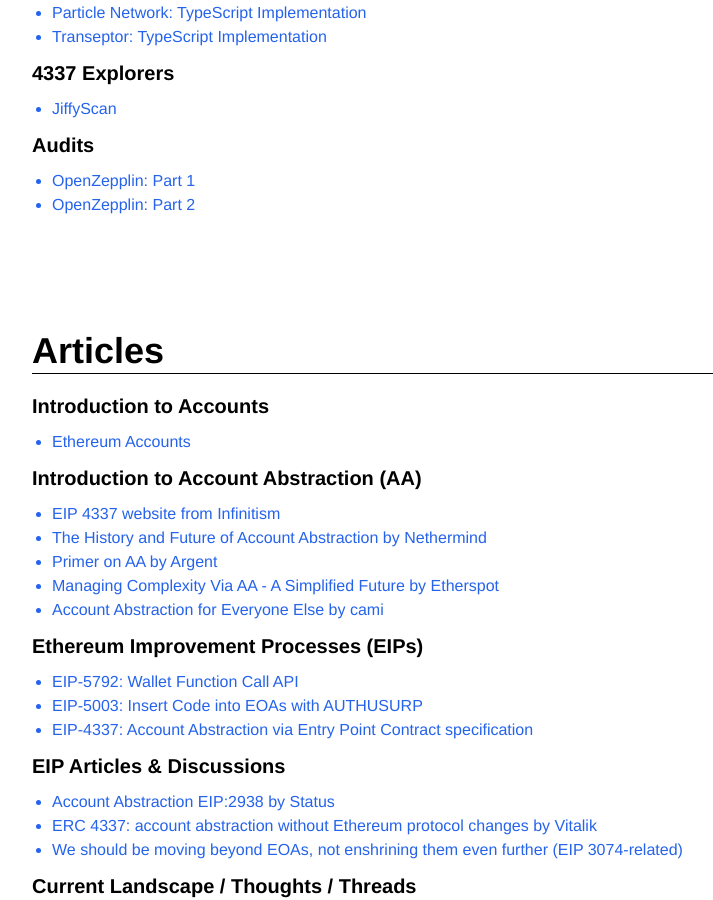
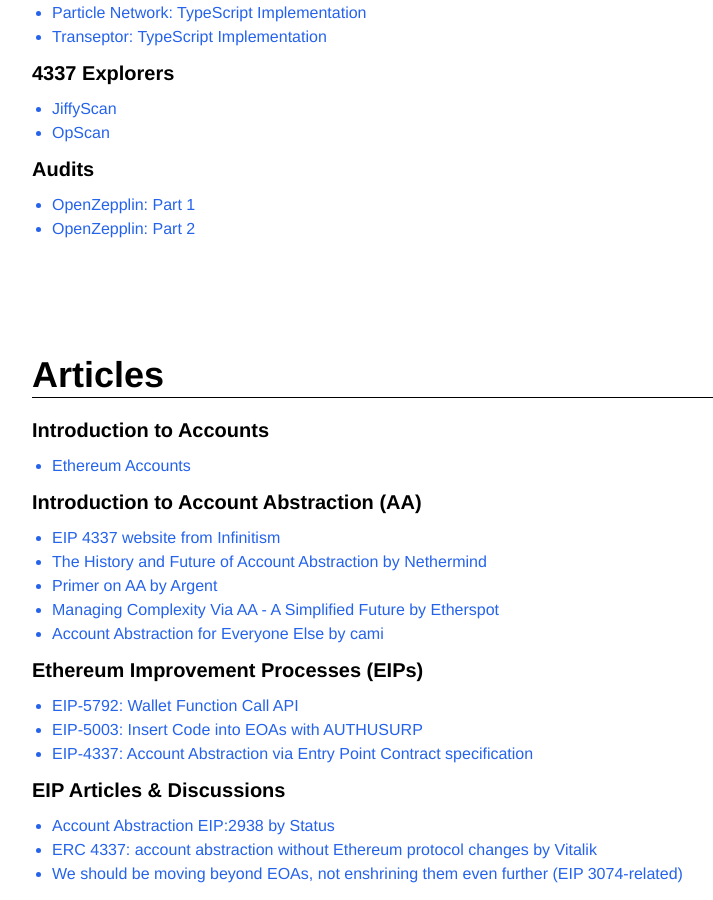
Before and after one commit to eth-infinitism/landing-page, a Next.js app: page /resources in a window 1280 px wide. Shown: the part 1322-2222 px from the top of the page, without its empty margins (48-761 px from the left). Built offline with nearby package versions, Linux system fonts and the light colour scheme.

Commit message:
Add OpScan

```diff
--- a/configs/resources/code.ts
+++ b/configs/resources/code.ts
@@ -140,6 +140,10 @@ export const Code: IResourceSection[] = [
       {
         name: `JiffyScan`,
         url: `https://www.jiffyscan.xyz/`
+      },
+      {
+        name: `OpScan`,
+        url: `https://op.scope.sh`
       }
     ]
   },
```
